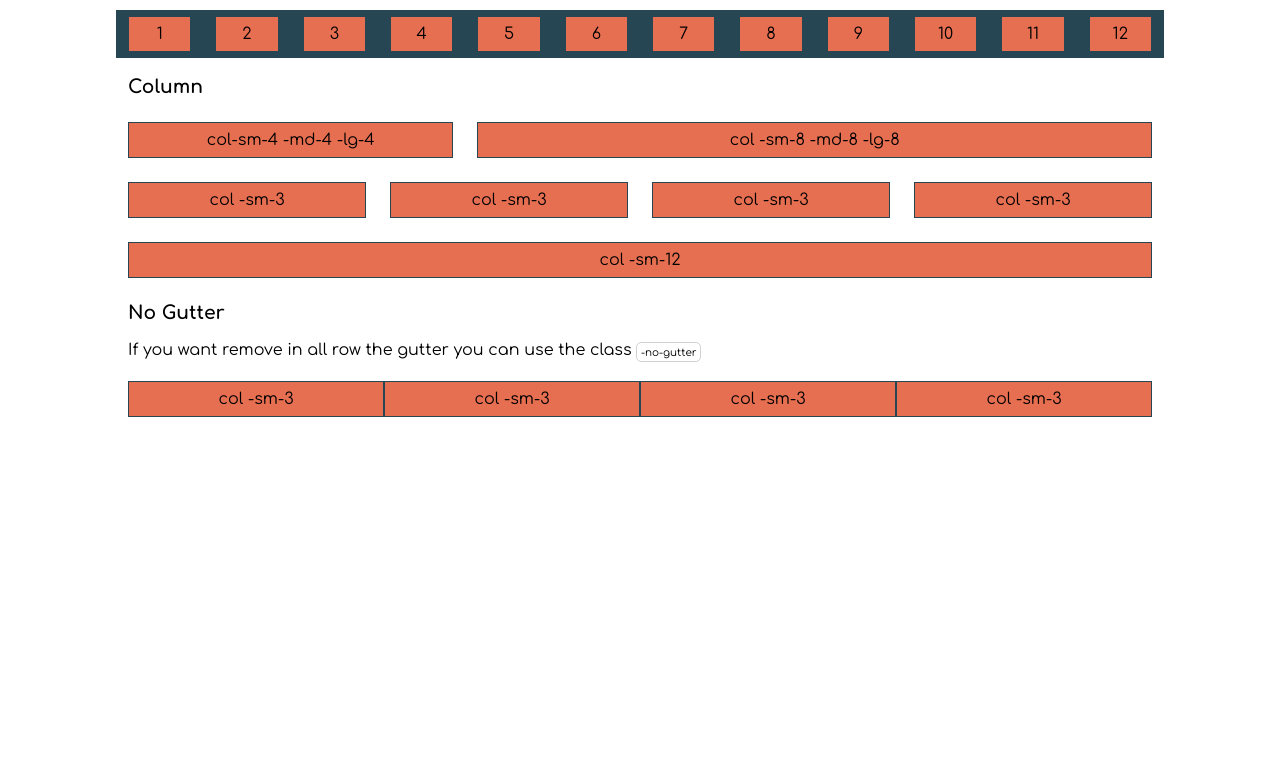
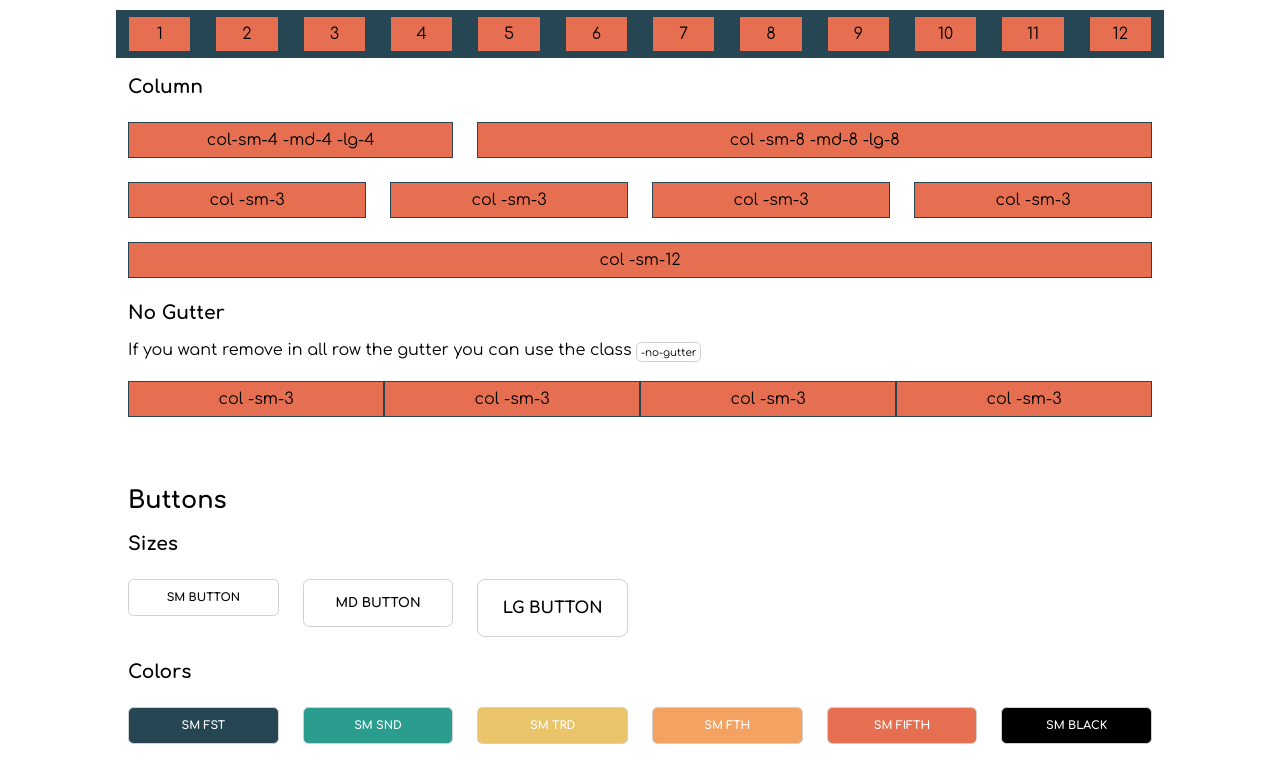
Before and after one commit to lmoscheni/aindu-css-system, a plain HTML site: page index.html in a window 1280 px wide. Shown: the part 1910-2692 px from the top of the page. Before the commit the page ends 2393 px from the top, so only its background shows below. Drawn offline with Linux system fonts and the light colour scheme.

Commit message:
Adding buttons

```diff
--- /dev/null
+++ b/css/_buttons.scss
@@ -0,0 +1,62 @@
+.button {
+  width: auto;
+
+  font-family: inherit;
+
+  border: 1px solid rgb(209, 209, 209);
+  border-radius: 0.5em;
+
+  cursor: pointer;
+
+  @extend .uppercase-text;
+  @extend .bold-text;
+  @extend .text-al-center;
+
+  &.fst {
+    @extend .fst-bc;
+    @extend .white-tc;
+  }
+
+  &.snd {
+    @extend .snd-bc;
+    @extend .white-tc;
+  }
+
+  &.trd {
+    @extend .trd-bc;
+    @extend .white-tc;
+  }
+
+  &.fth {
+    @extend .fth-bc;
+    @extend .white-tc;
+  }
+
+  &.fifth {
+    @extend .fifth-bc;
+    @extend .white-tc;
+  }
+
+  &.black {
+    @extend .black-bc;
+    @extend .white-tc;
+  }
+
+  &.-sm {
+    font-size: 0.7rem;
+    padding: 0.7rem;
+  }
+
+  &.-md {
+    font-size: 0.8rem;
+    padding: 1rem;
+  }
+
+  &.-lg {
+    padding: 1.2rem;
+  }
+
+  &:hover {
+    filter: invert(.15);
+  }
+}
--- a/css/main.scss
+++ b/css/main.scss
@@ -6,6 +6,7 @@
 @import "./text";
 @import "./tag";
 @import "./grid";
+@import "./buttons";
 
 html,
 body {
--- a/index.html
+++ b/index.html
@@ -196,7 +196,7 @@
         <h3>Column</h3>
         <div class="row text-al-center">
           <div class="col -sm-4 -md-4 -lg-4">
-            <div class="box"> col-sm-4 -md-4 -lg-4</div>
+            <div class="box">col-sm-4 -md-4 -lg-4</div>
           </div>
           <div class="col -sm-8 -md-8 -lg-8">
             <div class="box">col -sm-8 -md-8 -lg-8</div>
@@ -225,6 +225,42 @@
           <div class="col -sm-3"><div class="box">col -sm-3</div></div>
         </div>
       </section>
+      <section>
+        <h2>Buttons</h2>
+        <h3>Sizes</h3>
+        <div class="row">
+          <div class="col -sm-4 -md-3 -lg-2">
+            <div class="button -sm">sm button</div>
+          </div>
+          <div class="col -sm-4 -md-3 -lg-2">
+            <div class="button -md">md button</div>
+          </div>
+          <div class="col -sm-4 -md-3 -lg-2">
+            <div class="button -lg">lg button</div>
+          </div>
+        </div>
+        <h3>Colors</h3>
+        <div class="row">
+          <div class="col -sm-4 -md-3 -lg-2">
+            <div class="button -sm fst">sm fst</div>
+          </div>
+          <div class="col -sm-4 -md-3 -lg-2">
+            <div class="button -sm snd">sm snd</div>
+          </div>
+          <div class="col -sm-4 -md-3 -lg-2">
+            <div class="button -sm trd">sm trd</div>
+          </div>
+          <div class="col -sm-4 -md-3 -lg-2">
+            <div class="button -sm fth">sm fth</div>
+          </div>
+          <div class="col -sm-4 -md-3 -lg-2">
+            <div class="button -sm fifth">sm fifth</div>
+          </div>
+          <div class="col -sm-4 -md-3 -lg-2">
+            <div class="button -sm black">sm black</div>
+          </div>
+        </div>
+      </section>
     </div>
   </body>
 </html>
```
Also changed, not shown: css/main.css, 1 other file.
